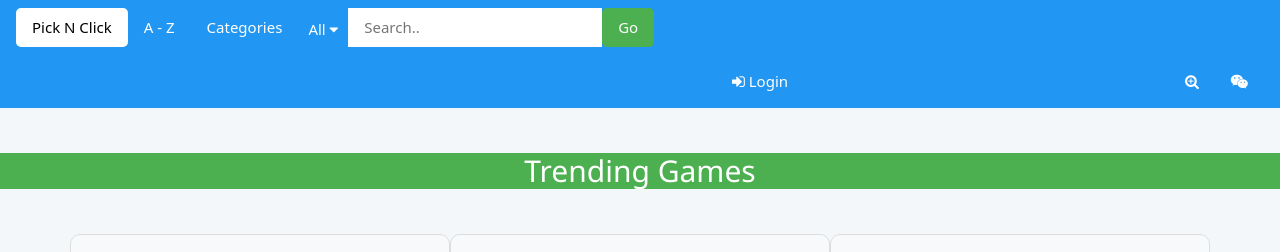
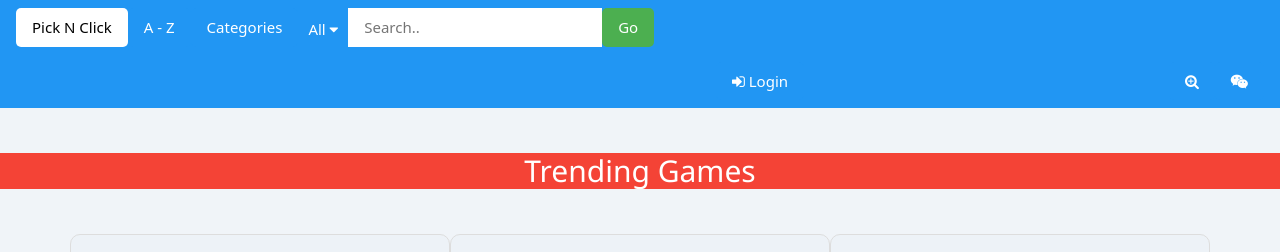
Before and after one commit to kefcabz/Pick-n-Click, a PHP site: page /explore.php in a window 1280 px wide. Shown: the top 252 px of the page. Run offline with PHP 8.4, Linux system fonts and the light colour scheme.

Commit message:
explore page change along with changes in mystyles.css

```diff
--- a/explore.php
+++ b/explore.php
@@ -13,7 +13,7 @@
     <?php include 'header.php'; ?>
     <style>
         body {
-            background-color: #f4f7fa; /* Light grey background for the entire page */
+            background-color: #f0f4f8; /* Light grey background for the entire page */
         }
     </style>
     <script>
@@ -23,8 +23,8 @@
 <div id="notification" class="notification"></div>
 
 <!-- Trending Games Section -->
-<section id="games" class="game-section py-5">
-    <h2 class="section-title w3-green text-center mb-5">Trending Games</h2>
+<section id="games" class="game-section py-5"" >
+    <h2 class="section-title w3-red text-center mb-5">Trending Games</h2>
     <div class="container">
         <div class="row">
             <!-- Example Game 1 -->
--- a/mystyles.css
+++ b/mystyles.css
@@ -45,7 +45,7 @@
     border-radius: 10px;
     padding: 20px;
     text-align: center;
-    background-color: #f8f9fa;
+    background-color: #edf2f7;
     transition: transform 0.3s ease;
 }
 
```
